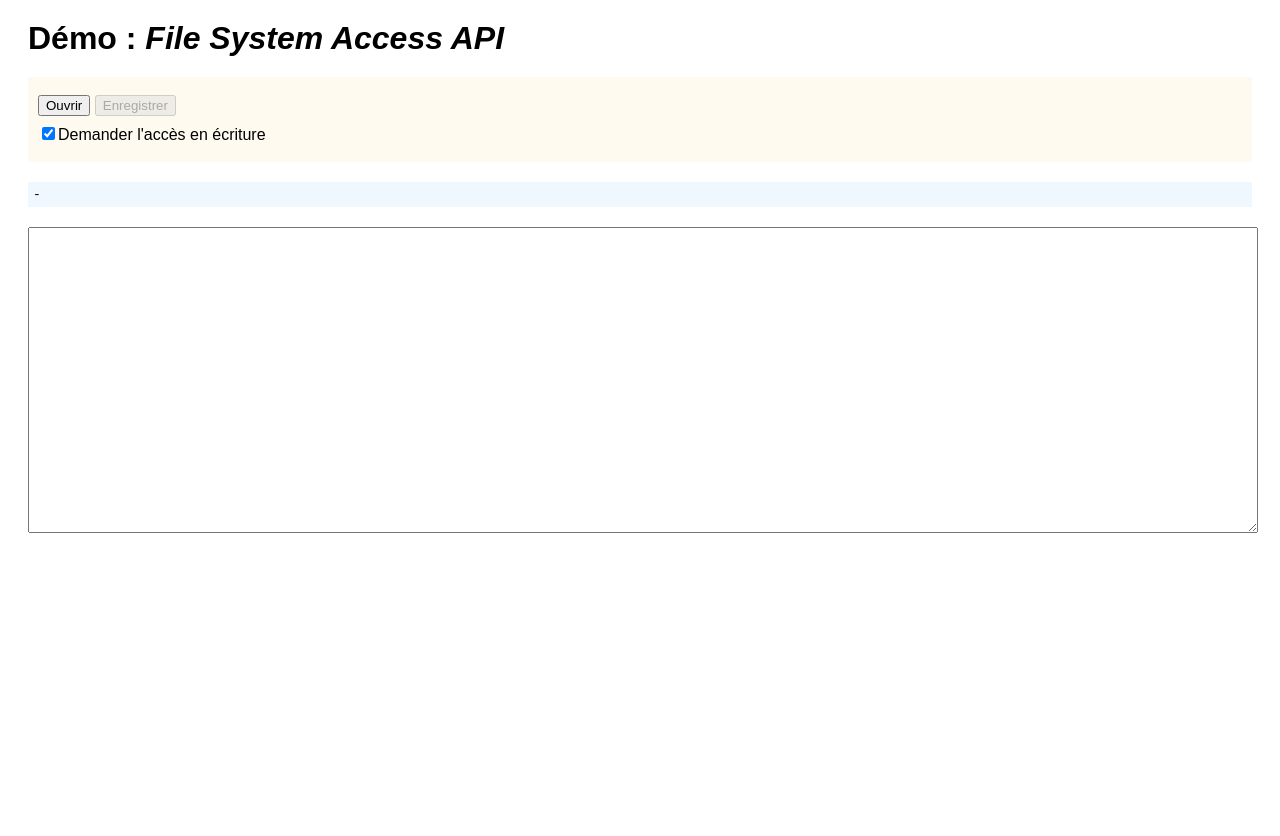
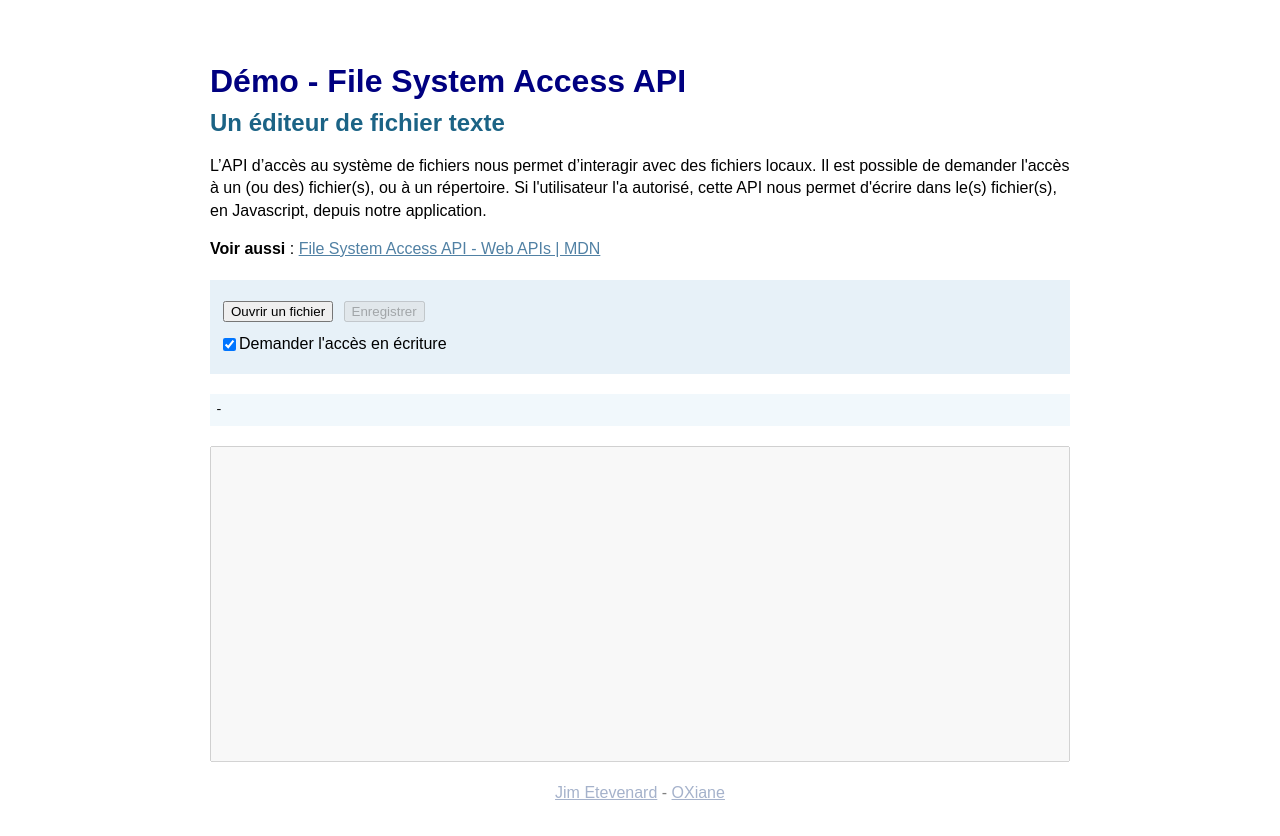
Before and after one commit to jimetevenard/demo-filesystem-api, a plain HTML site: page index.html in a window 1280 px wide. Before the commit the page ends 800 px from the top, so only its background shows below. Drawn offline with Linux system fonts and the light colour scheme.

Commit message:
Style et ergonomie

```diff
--- a/index.html
+++ b/index.html
@@ -9,22 +9,37 @@
 </head>
 
 <body>
-    <h1>Démo : <em>File System Access API</em></h1>
+    <h1>Démo - File System Access API</h1>
+    <h2>Un éditeur de fichier texte</h2>
+    <div>
+        <p>
+            L’API d’accès au système de fichiers nous permet d’interagir avec des fichiers locaux.
+            Il est possible de demander l'accès à un (ou des) fichier(s), ou à un répertoire.
+            Si l'utilisateur l'a autorisé, cette API nous permet d'écrire dans le(s) fichier(s),
+            en Javascript, depuis notre application.
+        </p>
+        <p>
+            <strong>Voir aussi</strong> : <a href="https://developer.mozilla.org/en-US/docs/Web/API/File_System_Access_API">File System Access
+                API - Web APIs | MDN</a>
+        </p>
+    </div>
     <nav>
         <p>
-            <button id="btn-open">Ouvrir</button>
+            <button id="btn-open">Ouvrir un fichier</button>
             <button id="btn-save" disabled>Enregistrer</button>
         </p>
-        <p>
-            <input type="checkbox"  id="checkbox-save" checked />Demander l'accès en écriture
+        <p class="checkbox">
+            <input type="checkbox"  id="checkbox-save" checked />
+            <label for="checkbox-save">Demander l'accès en écriture</label>
         </p>
 
     </nav>
     <div id="metadata">-</div>
-    <div>
-        <textarea id="editor" rows="20"></textarea>
+    <div class="editor-wrap">
+        <textarea id="editor" rows="20" disabled></textarea>
     </div>
 
+    <footer><a href="https://www.jimetevenard.com">Jim Etevenard</a> - <a href="https://www.oxiane.com/">OXiane</a>
     <script src="main.js"></script>
 </body>
 
--- a/main.js
+++ b/main.js
@@ -34,7 +34,9 @@ function handleFileData(fileData) {
 }
 
 function displayFileContents(contents){
-    document.getElementById('editor').value = contents;
+    const editor = document.getElementById('editor');
+    editor.value = contents;
+    editor.disabled = false;
 }
 
 function requestWritableStream(fileHandle){
--- a/style.css
+++ b/style.css
@@ -1,23 +1,71 @@
 body {
     font-family: sans-serif;
-    box-sizing: content-box;
+    box-sizing: border-box;
+    line-height: 1.4em;
+    max-width: 900px;
+    margin: auto;
 }
-div, nav, h1 {
+div, nav, h1, h2 {
     margin: 20px;
 }
+h1 {
+    margin-top: 70px;
+    color: navy;
+}
+h2 {
+    color: rgb(27, 99, 133);
+}
+
+
+a, a:visited {
+    color: #5181a4;
+}
+a:hover, a:active {
+    color: #355870;
+}
+
+
 nav {
     padding: 10px;
-    background-color: floralwhite;
+    background-color: #e7f1f8;
 }
 nav p {
     margin: 0.5em 0;
 }
+nav input, nav button {
+    margin: 3px;
+}
+nav .checkbox {
+    display: flex;
+    align-items: center;
+}
+
+
 #metadata {
     font-family: monospace;
     padding: 5px;
-    background-color: aliceblue;
+    background-color: #f1f8fc;
+}
+
+
+div.editor-wrap {
+    display: flex;
 }
 textarea {
     width: 100%;
-    margin: 0;
+    resize: none;
+    padding: 0.5em;
 }
+
+
+footer {
+    text-align: center;
+    color: gray;
+    margin-bottom: 50px;
+}
+footer a, footer a:visited {
+    color: #a5b2cb;
+}
+footer a:hover, footer a:active {
+    color: #7081a0;
+}
```
